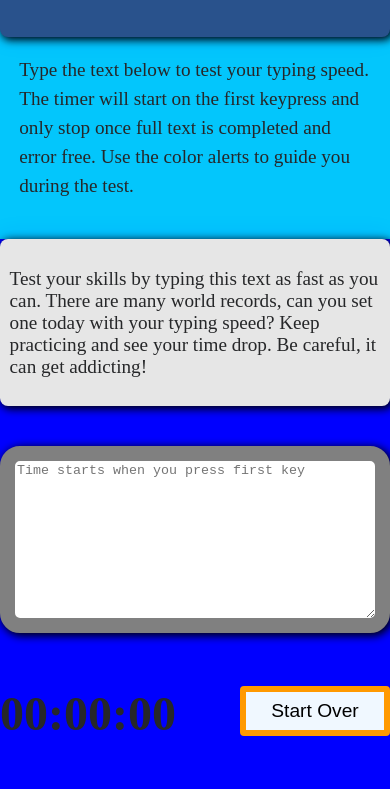
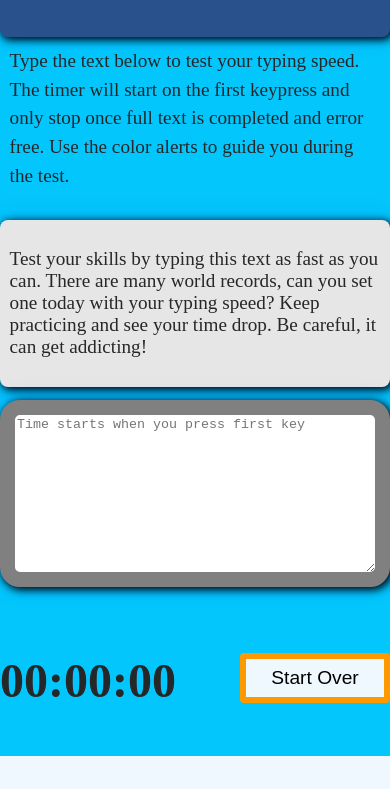
Before and after one commit to urielromero/Typing-Test-Web-App-with-JS, a plain HTML site: page index.html in a window 390 px wide. Shown: the part 166-955 px from the top of the page. After the commit the page ends 922 px from the top, so only its background shows below. Drawn offline with Linux system fonts and the light colour scheme.

Commit message:
update on phone view

```diff
--- a/style.css
+++ b/style.css
@@ -107,6 +107,13 @@ header h1{
     .container{
         width: 100%;
         padding: 0;
-        background-color: blue;
     }
+
+    .text-border{
+        margin: 1em 0;;
+    }
+
+    .instructions p{
+        padding: .5em;
+
 }
```
